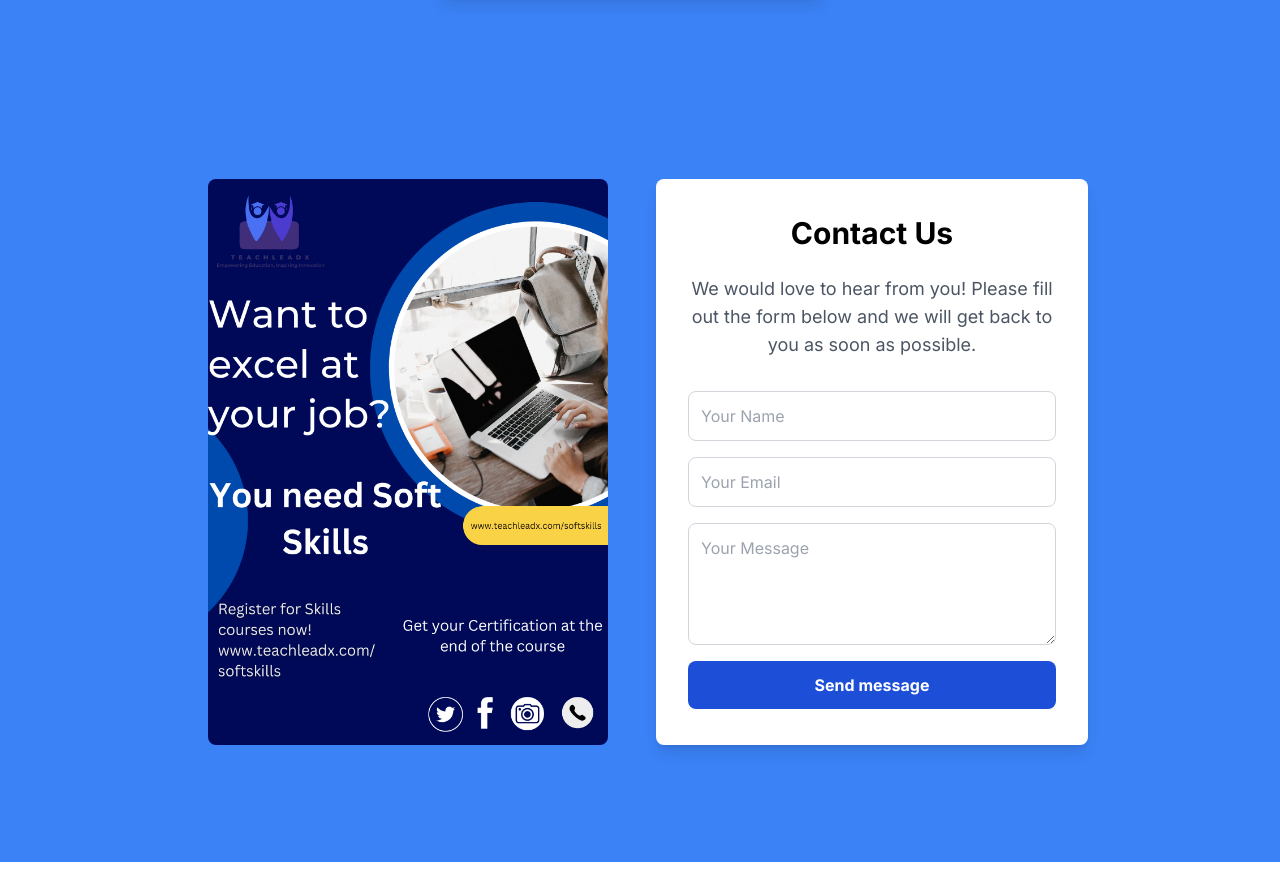
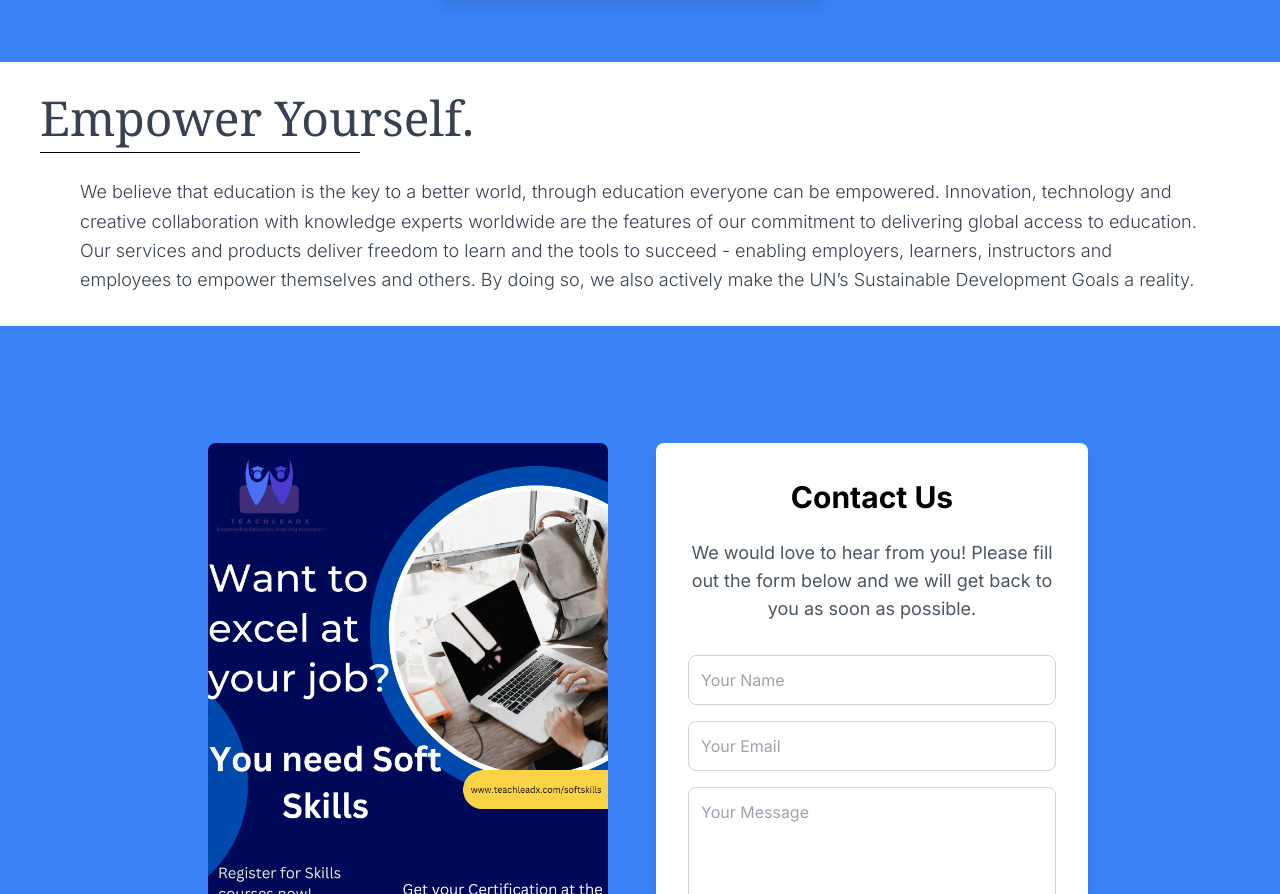
Before and after one commit to zeemscript/ZeemLearn, a Next.js app: page / in a window 1280 px wide. Shown: the part 1920-2814 px from the top of the page. Built offline with nearby package versions, Linux system fonts and the light colour scheme; no server answers.

Commit message:
"Added Empower component to Home page and reformatted Courses component line"

```diff
--- /dev/null
+++ b/app/(landingpage)/Empower.jsx
@@ -0,0 +1,29 @@
+import React from "react";
+import { Separator } from "@/components/ui/separator";
+import { Button } from "@/components/ui/button";
+import { Download } from "lucide-react";
+
+const Empower = ({ id }) => {
+  return (
+    <div id={id}>
+      <div className="bg-white mt-8 mx-6 sm:mx-10 my-4 text-lg font-light text-gray-700 leading-relaxed">
+        <span className="text-4xl sm:text-5xl font-serif font-thin">
+          Empower Yourself.
+        </span>
+        <Separator className="w-80 bg-black my-2" />
+        <p className="px-0 sm:px-10 py-4">
+          We believe that education is the key to a better world, through
+          education everyone can be empowered. Innovation, technology and
+          creative collaboration with knowledge experts worldwide are the
+          features of our commitment to delivering global access to education.
+          Our services and products deliver freedom to learn and the tools to
+          succeed - enabling employers, learners, instructors and employees to
+          empower themselves and others. By doing so, we also actively make the
+          UN’s Sustainable Development Goals a reality.
+        </p>
+      </div>
+    </div>
+  );
+};
+
+export default Empower;
--- a/app/page.jsx
+++ b/app/page.jsx
@@ -7,12 +7,14 @@ import ContactUs from "./(landingpage)/ContactUs";
 import Suscribe from "./(landingpage)/Suscribe";
 import Info from "./(landingpage)/Info";
 import Whyus from "./(landingpage)/Whyus";
+import Empower from "./(landingpage)/Empower";
 const Home = () => {
   return (
     <>
       <Hero />
       <About id="aboutus"/>
-      <Courses id={"courses"}/>
+      <Courses id={"courses"} />
+      <Empower />
       <ContactUs id={"contact"}/>
       <Whyus id={"whyus"}/>
       <Info id={"vision"}/>
```
